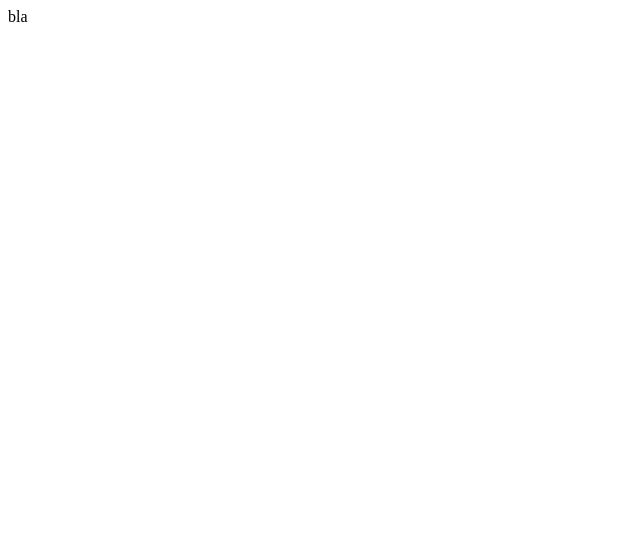
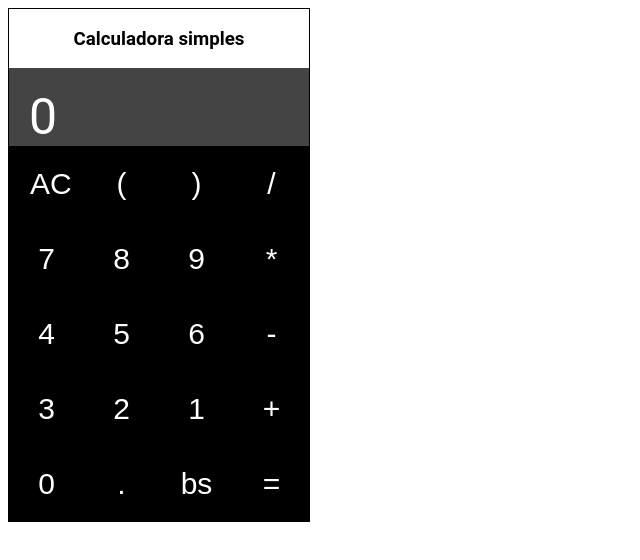
Before and after one commit to talysonxx/calculadora-react, a React (Create React App) app: page / in a window 1280 px wide. Shown: the top 560 px of the page, without its empty margins (0-640 px from the left). Built offline with nearby package versions, Linux system fonts and the light colour scheme.

Commit message:
calculadora feita

```diff
--- a/src/App.js
+++ b/src/App.js
@@ -1,7 +1,160 @@
+import React, {useState, useEffect} from 'react'
+import './App.css'
+
 function App() {
+  useEffect(() => {
+    document.title = 'Calculadora - React'
+  })
+
+  // useStates
+  const [valorTela, setValorTela] = useState('')
+  const [resultado, setResultado] = useState(0)
+  const [acumulador, setAcumulador] = useState(0)
+  const [operado, setOperado] = useState(false)
+
+  // componentes
+  const Tela = (valor, resultado) => {
+    return(
+      <div style={cssTela}>
+        <span style={cssTelaOperacao}>{valor}</span>
+        <span style={cssTelaResultado}>{resultado}</span>
+      </div>
+    )
+  }
+  const Button = (label, onClick) => {
+    return(
+      <button style={cssButton} onClick={onClick}>{label}</button>
+    )
+  }
+
+  // estilos
+  const cssContainer = {
+    display: 'flex',
+    justifyContent: 'flex-start',
+    alignItems: 'center',
+    flexDirection: 'column',
+    width: 300,
+    border: '1px solid #000',
+    fontFamily: 'Roboto'
+  }
+  const cssBotoes = {
+    flexDirecion: 'row',
+    flexWrap: 'wrap',
+  }
+  const cssTela = {
+    display: 'flex',
+    flexDirection: 'column',
+    justifyContent: 'center',
+    alignItems: 'flex-start',
+    backgroundColor: '#444',
+    paddingRight: 20,
+    paddingLeft: 20,
+    width: 260
+  }
+  const cssTelaOperacao = {
+    fontSize: 20,
+    color: '#fff',
+    height: 20
+  }
+  const cssTelaResultado = {
+    fontSize: 50,
+    color: '#fff'
+  }
+  const cssButton = {
+    fontSize: 30,
+    height: 75,
+    width: 75,
+    padding: 20,
+    backgroundColor: '#000',
+    color: '#fff',
+    borderColor: '#000',
+    textAlign: 'center',
+    outline: 'none',
+    borderRadius: 0,
+    border: '1px solid transparent'
+  }
+
+  // funções
+  function adicionarDigitoTela(digito){
+    if((digito === '+' || '-' || '*' || '/') && operado){
+      console.log('adicionarDigitoTela')
+      setOperado(false)
+      setValorTela(resultado + digito)
+      return
+    }
+    if(operado){
+      setValorTela(digito)
+      setOperado(false)
+      return
+    }
+    const valorDigitadoTela = valorTela + digito
+    setValorTela(valorDigitadoTela)
+    return
+  }
+  function limparMemoria(){
+    setOperado(false)
+    setValorTela('')
+    setResultado(0)
+    setAcumulador(0)
+    console.log('memória limpa')
+    return
+  }
+  function operacao(oper){
+    // bs = backspace
+    if(oper === 'bs'){
+      let vTela = valorTela
+      // substring retorna parte da string
+      vTela = vTela.substring(0, (vTela.length - 1))
+      setValorTela(vTela)
+      setOperado(false)
+      return
+    }
+    try{
+      // eval faz o cáculo de tudo que está na tela
+      const r = eval(valorTela)
+      setAcumulador(r)
+      setResultado(r)
+      setOperado(true)
+    }
+    catch{
+      setResultado('ERRO!')
+      console.log('ocorreu algum erro')
+    }
+    finally{
+      console.log('fim')
+    }
+  }
+
   return(
     <>
-      bla
+      <div style={cssContainer}>
+        <h3>Calculadora simples</h3>
+
+        {Tela(valorTela, resultado)}
+
+        <div style={cssBotoes}>
+          {Button('AC', limparMemoria)}
+          {Button('(', () => adicionarDigitoTela('('))}
+          {Button(')', () => adicionarDigitoTela(')'))}
+          {Button('/', () => adicionarDigitoTela('/'))}
+          {Button('7', () => adicionarDigitoTela('7'))}
+          {Button('8', () => adicionarDigitoTela('8'))}
+          {Button('9', () => adicionarDigitoTela('9'))}
+          {Button('*', () => adicionarDigitoTela('*'))}
+          {Button('4', () => adicionarDigitoTela('4'))}
+          {Button('5', () => adicionarDigitoTela('5'))}
+          {Button('6', () => adicionarDigitoTela('6'))}
+          {Button('-', () => adicionarDigitoTela('-'))}
+          {Button('3', () => adicionarDigitoTela('3'))}
+          {Button('2', () => adicionarDigitoTela('2'))}
+          {Button('1', () => adicionarDigitoTela('1'))}
+          {Button('+', () => adicionarDigitoTela('+'))}
+          {Button('0', () => adicionarDigitoTela('0'))}
+          {Button('.', () => adicionarDigitoTela('.'))}
+          {Button('bs', () => operacao('bs'))}
+          {Button('=', () => operacao('='))}
+        </div>
+      </div>
     </>
   )
 }
```
Also changed, not shown: src/App.css (added).
